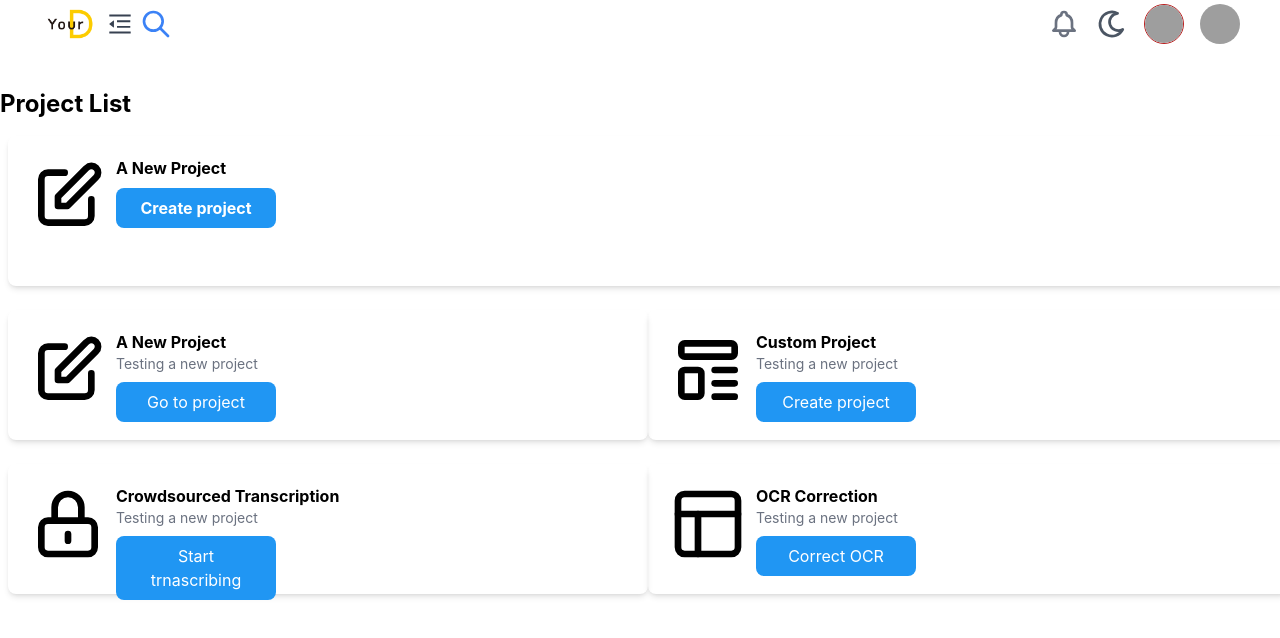
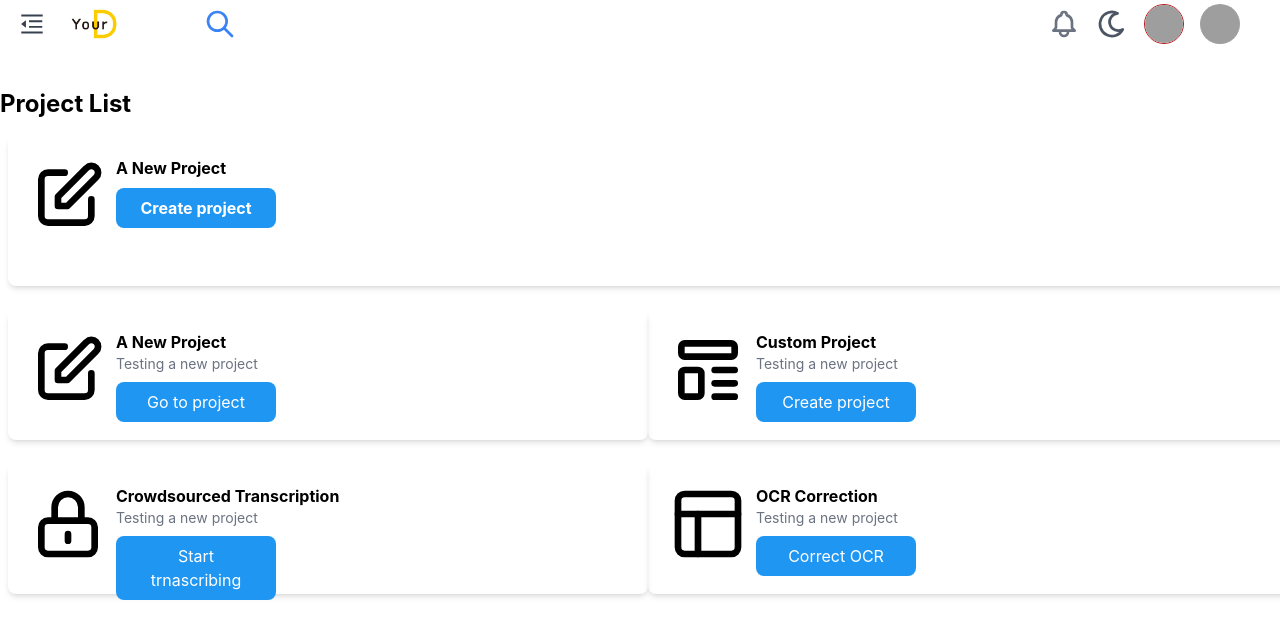
Before and after one commit to DataSovereignty-YourD/YourD-SaaS, a React (Create React App) app: page /project in a window 1280 px wide. Shown: the top 638 px of the page. Built offline with nearby package versions, Linux system fonts and the light colour scheme; grey boxes are pictures that could not be loaded.

Commit message:
tobbar & sidbar update

```diff
--- a/src/components/project/sideBar.tsx
+++ b/src/components/project/sideBar.tsx
@@ -7,8 +7,6 @@ import { sideBarToggleState } from "../../recoil/sideBarToggle";
 
 export default function SideBar({ item }: { item: projectType }) {
   const location = useLocation();
-  console.log(item);
-
   const [selectedMenu, setSelectedMenu] = useState(location.pathname);
   const [isSidebarVisible, setSidebarVisible] =
     useRecoilState(sideBarToggleState);
@@ -48,44 +46,22 @@ export default function SideBar({ item }: { item: projectType }) {
   return (
     <div
       className={`min-h-[90vh] h-full ${
-        isSidebarVisible ? "w-108" : "w-15"
+        isSidebarVisible ? "w-200" : "w-15"
       } transform transition-transform duration-300 ease-in-out`}
     >
-      <div className={`min-h-[90vh] h-full `}>
-        {/* {isSidebarVisible && (
-          <>
-            <p className="text-black text-mb font-medium mb-2">Welcome back,</p>
-            <div className="flex flex-col space-y-2 md:space-y-0 md:flex-row mb-5 items-center md:space-x-2 hover:bg-white group transition duration-150 ease-linear rounded-lg group w-full py-3 px-2">
-              <div>
-                <p className="text-xl font-medium group-hover:text-indigo-400 text-black leading-3 mb-2">
-                  {item.projectName}
-                </p>
-                <span className="text-s text-black">
-                  ClientID: {item.clientId}
-                </span>
-              </div>
-              <img
-                className="w-10 h-10 rounded-full object-cover mt-1"
-                src="https://images.unsplash.com/photo-1567306226416-28f0efdc88ce?crop=entropy&cs=tinysrgb&fit=max&fm=jpg&ixid=MXwxMjA3fDB8MHxwaG90by1wYWdlfHx8fGVufDB8fHw&ixlib=rb-1.2.1&q=80&w=400"
-                alt="User Avatar"
-              />
-            </div>
-          </>
-        )} */}
-
-        <div id="menu" className="flex flex-col space-y-2 my-4">
+      <div id="menu" className="flex flex-col space-y-2 my-4 px-2">
         {sideBarData.map((data, index) => (
           <Link
             key={index}
             to={data.path}
             onClick={() => setSelectedMenu(data.path)}
-              className={`flex flex-col space-y-2 md:flex-row md:space-y-0 md:space-x-2 items-center group transition duration-150 ease-linear rounded-lg group w-full py-3 px-2 ${
+            className={`flex flex-col space-y-2 md:flex-row md:space-y-0 md:space-x-2 items-center py-2 rounded-lg group w-full  px-2 ${
               isSidebarVisible && selectedMenu === data.path
                 ? "bg-gray-200"
-                  : "hover:bg-white"
+                : "hover:bg-gray-100"
             }`}
           >
-              <div className={isSidebarVisible ? "w-6 h-6" : "w-8 h-8"}>
+            <div className={ "w-8 h-8"}>
               <svg
                 xmlns="http://www.w3.org/2000/svg"
                 fill="none"
@@ -105,21 +81,20 @@ export default function SideBar({ item }: { item: projectType }) {
                 ></path>
               </svg>
             </div>
-
             {isSidebarVisible && (
-                <div>
-                  <p className="font-bold text-base lg:text-lg text-black leading-4 group-hover:text-indigo-400">
+              <div className="h-12">
+                <p className="font-bold text-base lg:text-lg text-black leading-2 group-hover:text-indigo-400 pr-6">
                   {data.name}
                 </p>
-                  <p className="text-slate-400 text-sm hidden md:block">
+                <p className="text-slate-400 text-sm">
                   {data.description}
                 </p>
               </div>
             )}
+
           </Link>
         ))}
       </div>
     </div>
-    </div>
   );
 }
--- a/src/components/projectTobBar.tsx
+++ b/src/components/projectTobBar.tsx
@@ -1,5 +1,5 @@
 import { Button } from "react-bootstrap";
-import { useNavigate } from "react-router-dom";
+import { useLocation, useNavigate } from "react-router-dom";
 import { useRecoilState } from "recoil";
 import YourdLogo from "../assets/img/YourDLogo.png";
 import { projectModalState } from "../recoil/dashBoard/project";
@@ -7,33 +7,25 @@ import React, { useState } from "react";
 import { sideBarToggleState } from "../recoil/sideBarToggle";
 
 export default function ProjectTopBar() {
+  const location = useLocation();
   const navigation = useNavigate();
   const [isOpen, setIsOpen] = useRecoilState(projectModalState);
   const [isSidebarVisible, setSidebarVisible] =
     useRecoilState(sideBarToggleState);
   const [isSearchBarVisible, setSearchBarVisible] = useState(false);
+  //밑에 pathName 사용할 것
+  const pathName = location.pathname;
 
   const handleSearchIconClick = () => {
     return setSearchBarVisible(!isSearchBarVisible);
   };
 
   return (
-    <div className="h-[48px] flex items-center mx-10  ">
-      <img
-        src={YourdLogo}
-        onClick={() => navigation("/")}
-        className="flex h-[48px] "
-      />
-      {/* <Button
-                className="py-2 bg-gray-500 rounded-[36px]  mt-3"
-                onClick={() => setIsOpen(true)}
-              >
-                New Project
-              </Button> */}
-
+    <div className="h-[48px] flex items-center ">
+      {/** 밑에 메뉴버튼이 pathName === /project 일때 버튼 안보이게 하기 */}
       <button
         onClick={() => setSidebarVisible((prev) => !prev)}
-        className="flex items-center justify-center p-2 text-gray-700 hover:bg-gray-300 rounded-md "
+        className="flex items-center justify-center w-15 px-5 py-2 text-gray-700 hover:bg-gray-100 rounded-md "
         type="button"
       >
         <span>
@@ -50,10 +42,16 @@ export default function ProjectTopBar() {
           </svg>
         </span>
       </button>
+      <img
+        src={YourdLogo}
+        onClick={() => navigation("/")}
+        className="flex h-[48px]"
+      />
 
-      <div className="flex justify-between w-full  ">
+      <div className="flex justify-between w-full   mx-10 ">
         <div className="flex  items-center ">
-          <div className="search-icon" onClick={handleSearchIconClick}>
+          {/** 밑에 메뉴버튼이 pathName === /project 일때 돋보기 안보이게 하기 */}
+          <div id="search-icon" className="ml-10" onClick={handleSearchIconClick}>
             {
               <svg
                 className="h-8 w-8 text-blue-500 "
```
Lines whose indentation alone changed are shown as unchanged.
